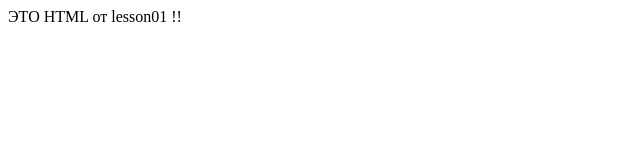
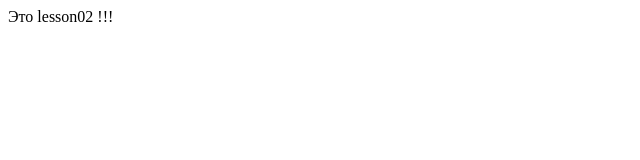
Before and after one commit to rus733/proJS22, a plain HTML site: page index.html in a window 1280 px wide. Shown: the full height of the page, 0-640 px from the left. Drawn offline with Linux system fonts and the light colour scheme.

Commit message:
начинаем выполнять задание 2 , изменили index.html

```diff
--- a/index.html
+++ b/index.html
@@ -4,12 +4,11 @@
     <meta charset="UTF-8" />
     <meta http-equiv="X-UA-Compatible" content="IE=edge" />
     <meta name="viewport" content="width=device-width, initial-scale=1.0" />
-    <title>Урок 1</title>
+    <title>Урок 2</title>
   </head>
   <body>
-    <div>ЭТО HTML от lesson01 !!</div>
+    <div>Это lesson02 !!!</div>
 
     <script defer src="script.js"></script>
-    <!-- комментарий-->
   </body>
 </html>
```
